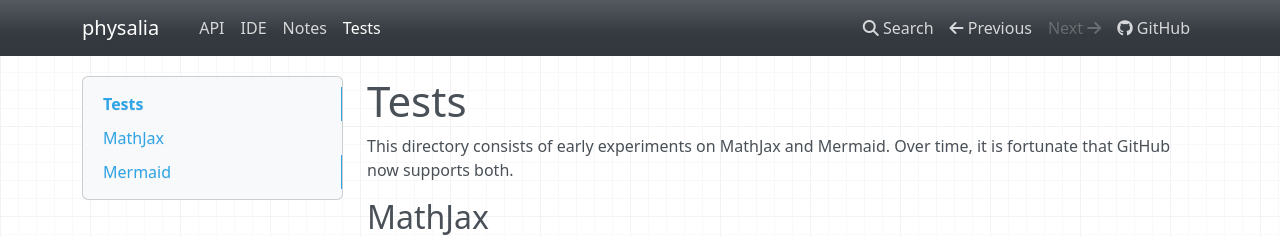
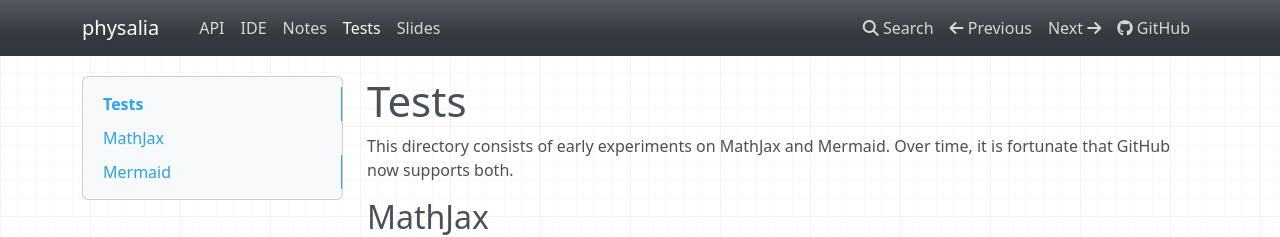
Before and after one commit to jinghuazhao/physalia, an MkDocs documentation site: the page built from docs/tests.md, in a window 1280 px wide. Shown: the top 237 px of the page. Built offline with MkDocs 1.6.1, drawn with Linux system fonts in a browser that asks for light colours; nearby versions of some CDN libraries; a script that is not in the unit is left out.

Commit message:
mkdocs.yml

```diff
--- a/mkdocs.yml
+++ b/mkdocs.yml
@@ -7,6 +7,7 @@ nav:
   - IDE.md
   - Notes.md
   - tests.md
+  - slides.md
 theme:
     name: mkdocs
     nav_style: dark
```
